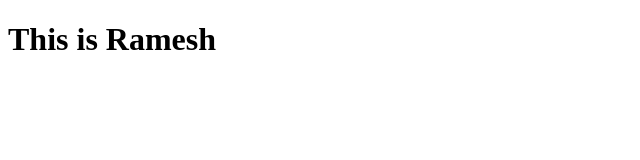
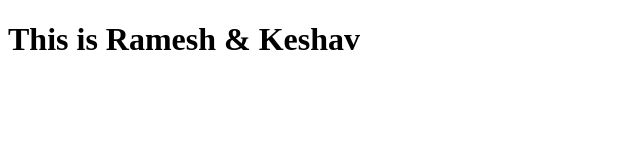
Before and after one commit to rameshkeshav1/rameshkeshav1.github.io, a plain HTML site: page index.html in a window 1280 px wide. Shown: the whole page, without its empty margins (0-640 px from the left). Drawn offline with Linux system fonts and the light colour scheme.

Commit message:
adding names

```diff
--- a/index.html
+++ b/index.html
@@ -5,7 +5,7 @@
 </head>
 <body>
 
-<h1>This is Ramesh</h1>
+<h1>This is Ramesh & Keshav</h1>
 
 
 </body>
```
